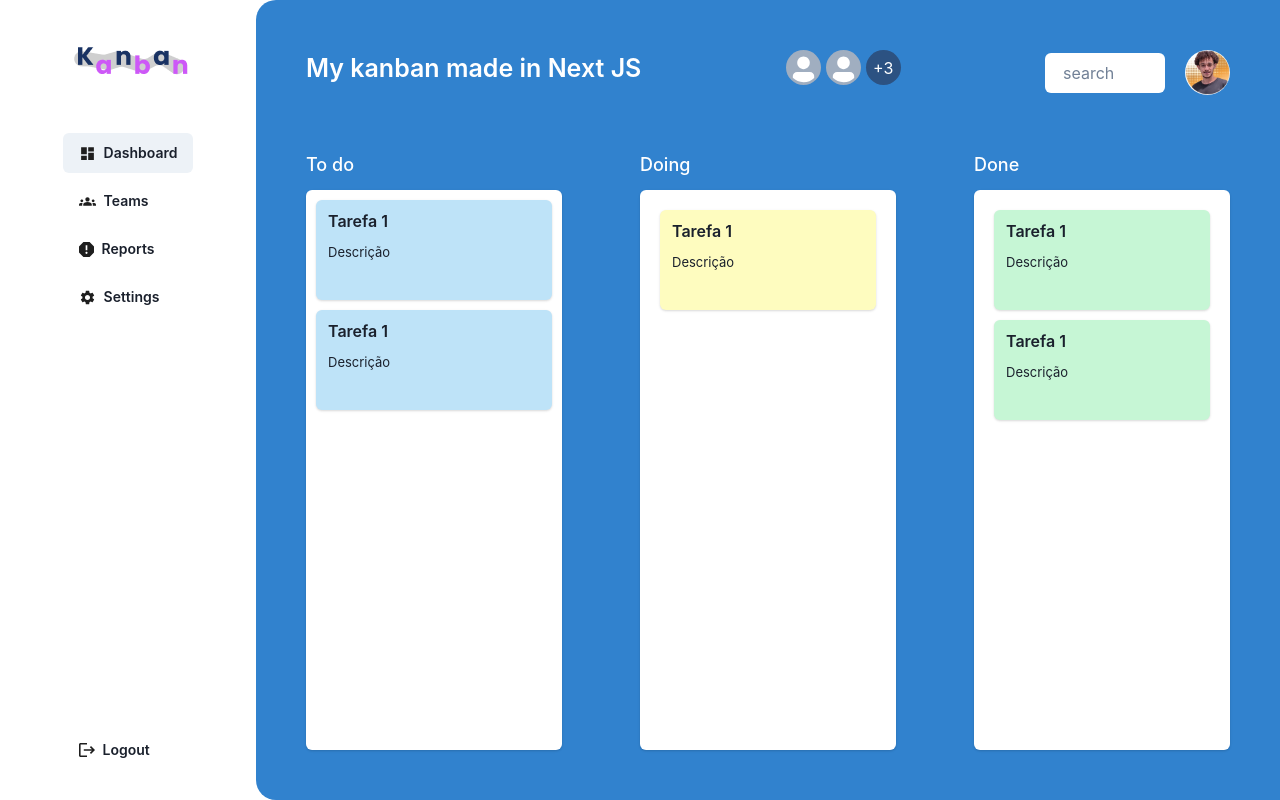
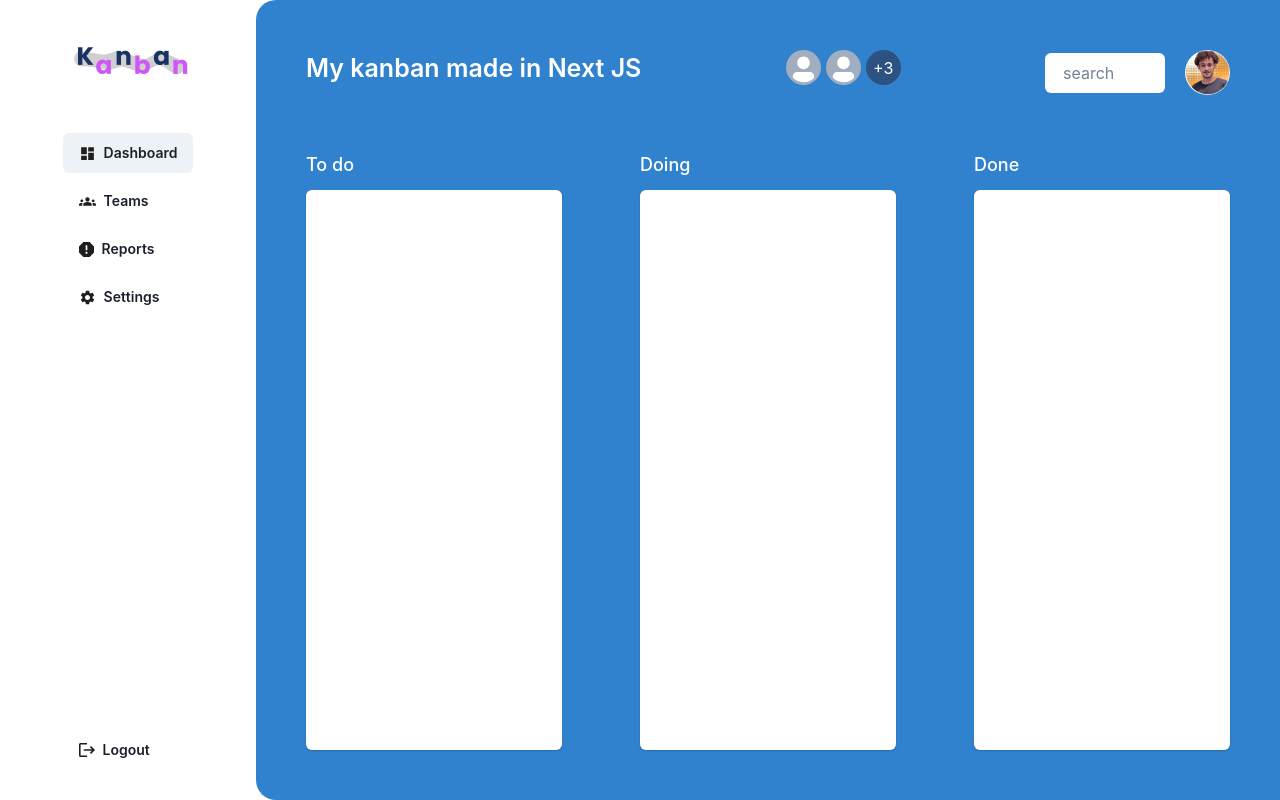
Before and after one commit to jardeson777/kanban-next, a Next.js app: page / in a window 1280 px wide. Built offline with nearby package versions, Linux system fonts and the light colour scheme.

Commit message:
refactor: separating components

```diff
--- a/package.json
+++ b/package.json
@@ -20,7 +20,9 @@
     "framer-motion": "^10.10.0",
     "next": "13.2.4",
     "react": "18.2.0",
+    "react-dnd": "^16.0.1",
+    "react-dnd-html5-backend": "^16.0.1",
     "react-dom": "18.2.0",
-    "typescript": "5.0.2"
+    "typescript": "4.9.5"
   }
 }
--- /dev/null
+++ b/src/components/ListTask/index.tsx
@@ -0,0 +1,24 @@
+import { Box, Card, Text } from "@chakra-ui/react";
+
+type ListTaskProps = {
+  title: string;
+};
+
+const ListTask = ({ title }: ListTaskProps) => {
+  return (
+    <Box>
+      <Text
+        as="h2"
+        color="white"
+        fontSize="18px"
+        fontWeight="medium"
+        marginBottom={3}
+      >
+        {title}
+      </Text>
+      <Card width="20vw" minWidth="200px" padding="10px" height="70vh"></Card>
+    </Box>
+  );
+};
+
+export default ListTask;
--- a/src/components/containersPage/Dashboard/index.tsx
+++ b/src/components/containersPage/Dashboard/index.tsx
@@ -1,3 +1,4 @@
+import ListTask from "@/components/ListTask";
 import { Box, Card, Flex, Heading, Text } from "@chakra-ui/react";
 import Header from "./Header";
 
@@ -8,133 +9,14 @@ const Dashboard = () => {
       justifyContent="space-between"
       height="auto"
       flex={1}
+      as="section"
     >
       <Header />
 
       <Flex justifyContent="space-between">
-        <Box>
-          <Text
-            as="h2"
-            color="white"
-            fontSize="18px"
-            fontWeight="medium"
-            marginBottom={3}
-          >
-            To do
-          </Text>
-          <Card width="20vw" minWidth="200px" padding="10px" height="70vh">
-            <Card
-              width="100%"
-              height="100px"
-              variant="filled"
-              background="blue.100"
-              padding={3}
-              marginBottom="10px"
-            >
-              <Heading as="h2" fontSize="md" fontWeight="semibold">
-                Tarefa 1
-              </Heading>
-
-              <Box marginTop="3">
-                <Text fontSize="small">Descrição</Text>
-              </Box>
-            </Card>
-
-            <Card
-              width="100%"
-              height="100px"
-              variant="filled"
-              background="blue.100"
-              padding={3}
-              marginBottom="10px"
-            >
-              <Heading as="h2" fontSize="md" fontWeight="semibold">
-                Tarefa 1
-              </Heading>
-
-              <Box marginTop="3">
-                <Text fontSize="small">Descrição</Text>
-              </Box>
-            </Card>
-          </Card>
-        </Box>
-
-        <Box>
-          <Text
-            as="h2"
-            color="white"
-            fontSize="18px"
-            fontWeight="medium"
-            marginBottom={3}
-          >
-            Doing
-          </Text>
-          <Card width="20vw" minWidth="200px" padding="20px" height="70vh">
-            <Card
-              width="100%"
-              height="100px"
-              variant="filled"
-              background="yellow.100"
-              padding={3}
-              marginBottom="10px"
-            >
-              <Heading as="h2" fontSize="md" fontWeight="semibold">
-                Tarefa 1
-              </Heading>
-
-              <Box marginTop="3">
-                <Text fontSize="small">Descrição</Text>
-              </Box>
-            </Card>
-          </Card>
-        </Box>
-
-        <Box>
-          <Text
-            as="h2"
-            color="white"
-            fontSize="18px"
-            fontWeight="medium"
-            marginBottom={3}
-          >
-            Done
-          </Text>
-          <Card width="20vw" minWidth="200px" padding="20px" height="70vh">
-            <Card
-              width="100%"
-              height="100px"
-              variant="filled"
-              background="green.100"
-              padding={3}
-              marginBottom="10px"
-            >
-              <Heading as="h2" fontSize="md" fontWeight="semibold">
-                Tarefa 1
-              </Heading>
-
-              <Box marginTop="3">
-                <Text fontSize="small">Descrição</Text>
-              </Box>
-            </Card>
-
-            <Card
-              width="100%"
-              height="100px"
-              variant="filled"
-              background="green.100"
-              padding={3}
-              marginBottom="10px"
-            >
-              <Heading as="h2" fontSize="md" fontWeight="semibold">
-                Tarefa 1
-              </Heading>
-
-              <Box marginTop="3">
-                <Text fontSize="small">Descrição</Text>
-              </Box>
-            </Card>
-          </Card>
-        </Box>
+        <ListTask title="To do" />
+        <ListTask title="Doing" />
+        <ListTask title="Done" />
       </Flex>
     </Flex>
   );
--- /dev/null
+++ b/src/module/Task.ts
@@ -0,0 +1,6 @@
+export type Task = {
+  id: number;
+  title: string;
+  description: string;
+  status: "toDo" | "doing" | "done";
+};
--- a/src/pages/index.tsx
+++ b/src/pages/index.tsx
@@ -3,6 +3,8 @@ import { Inter } from "next/font/google";
 import Menu from "@/components/Menu";
 import { Box, Flex } from "@chakra-ui/react";
 import Dashboard from "@/components/containersPage/Dashboard";
+import { HTML5Backend } from "react-dnd-html5-backend";
+import { DndProvider } from "react-dnd";
 
 const inter = Inter({ subsets: ["latin"] });
 
@@ -25,7 +27,9 @@ export default function Home() {
             padding="50px"
             flex={1}
           >
-            <Dashboard />
+            <DndProvider backend={HTML5Backend}>
+              <Dashboard />
+            </DndProvider>
           </Flex>
         </Flex>
       </main>
```
Also changed, not shown: src/components/CardTask/index.tsx (added, +29 -0 lines), 2 other files (tests, documents, lock files or other folders).
